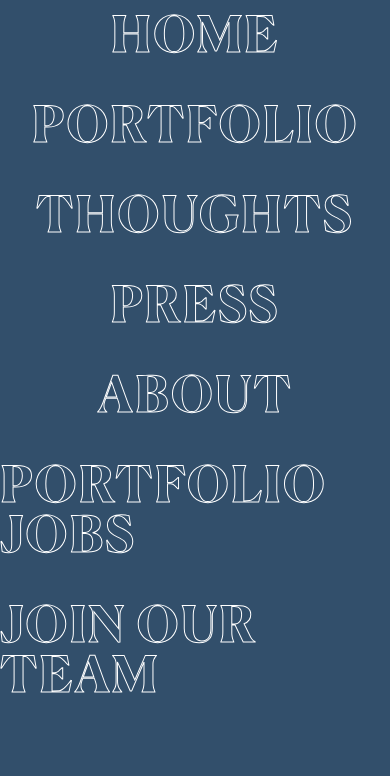
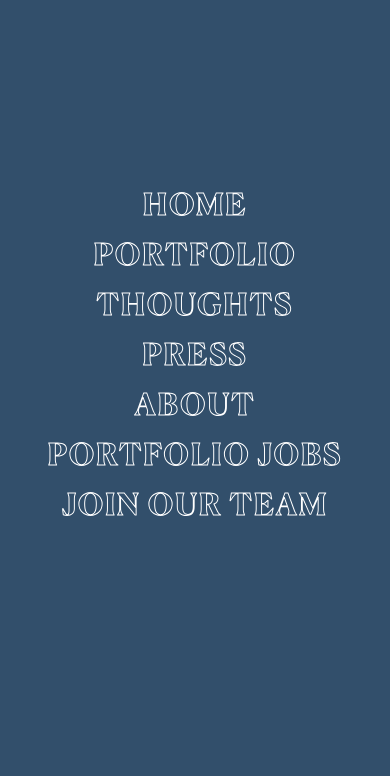
Before and after one commit to naszh/Emcap, a website built with Parcel: page src/index.html in a window 390 px wide. Both pictures are taken after a click on the label 357 px from the left and 42 px from the top of the page. Shown: the part 68-844 px from the top of the page. Built offline with nearby package versions, Linux system fonts and the light colour scheme.

Commit message:
Fix code

```diff
--- a/src/sass/header.scss
+++ b/src/sass/header.scss
@@ -164,6 +164,7 @@ bottom: -3px;
     font-size: 50px;
     font-weight: 700;
     letter-spacing: 2px;
+    text-align: center;
     text-transform: uppercase;
     display: block;
     padding: 20px 0;
@@ -205,3 +206,10 @@ bottom: -3px;
     transition-duration: .25s;
 }
 }
+
+a.nav__row__item {
+    @media (max-width: 600px) {
+        font-size: 30px;
+        padding: 10px 0;
+    }
+}
--- a/src/sass/newsletter.scss
+++ b/src/sass/newsletter.scss
@@ -21,7 +21,7 @@
         position: relative;
         width: 100%;
         @media (max-width: 900px) {
-            padding: 60px 0;
+            padding: 60px 20px;
         }
         h3 {
             padding: 0 40px;
```
